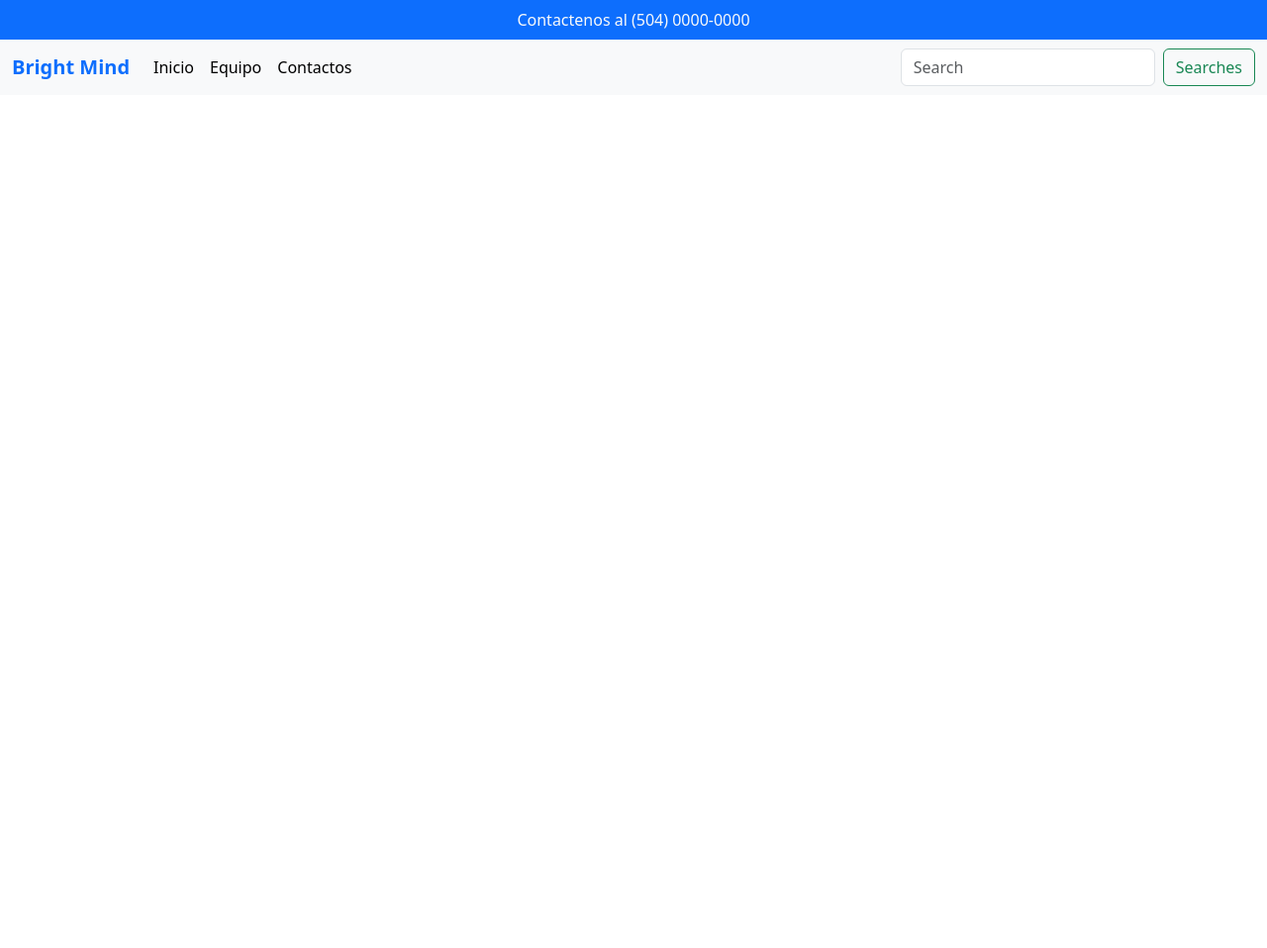
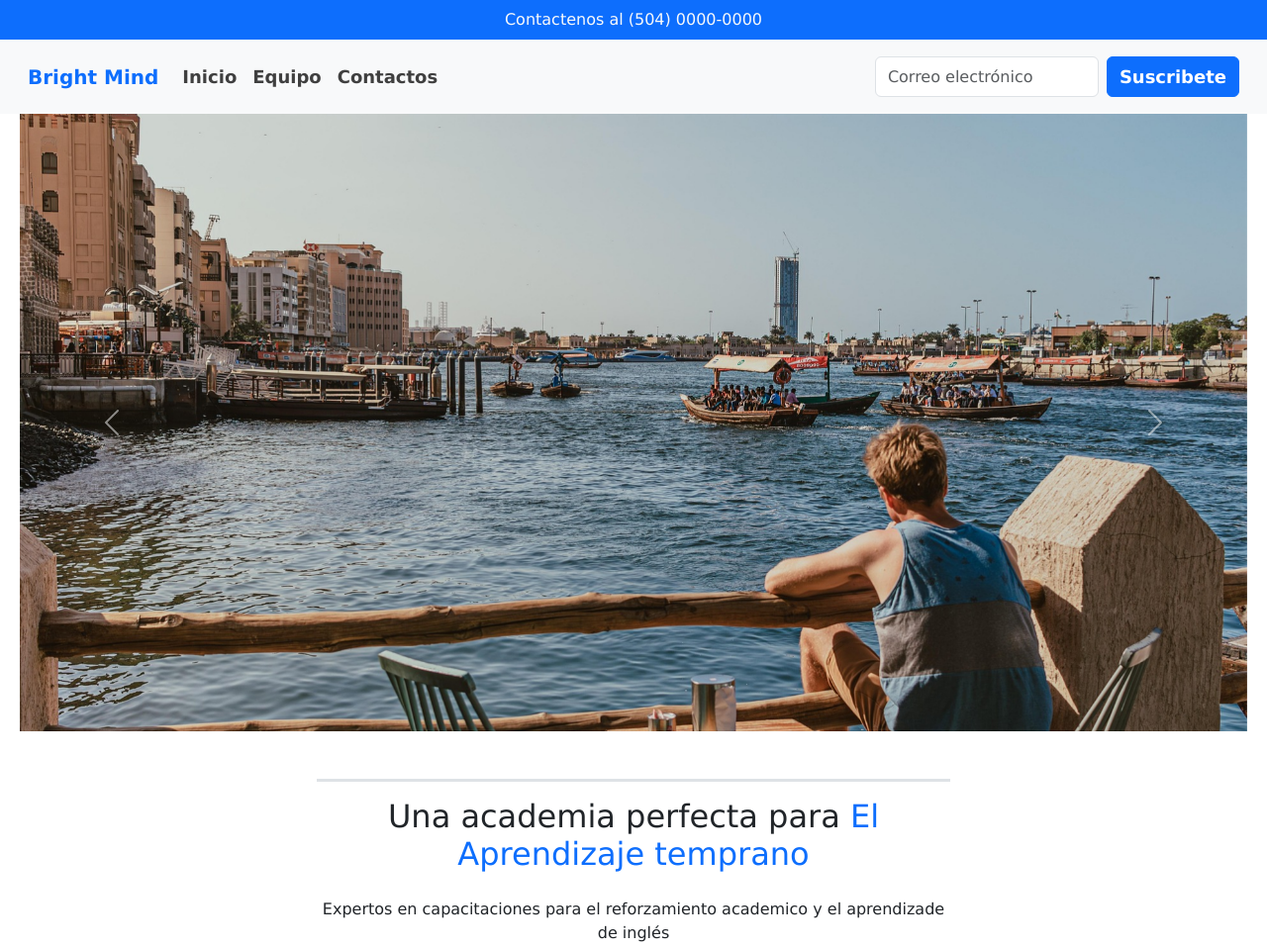
Before and after one commit to Racingsoul28/Bright-Mind-Web, a website: page index.html in a window 1280 px wide. Shown: the whole page at 99% size. Before the commit the page ends 800 px from the top, so only its background shows below. Drawn offline with nearby package versions, Linux system fonts and the light colour scheme.

Commit message:
ediciones al index y creación del css

```diff
--- a/index.html
+++ b/index.html
@@ -5,6 +5,7 @@
     <meta name="viewport" content="width=device-width, initial-scale=1.0" />
     <title>Bright Mind Academy</title>
     <link rel="stylesheet" href="styles.css" />
+    <link rel="stylesheet" href="styleSecondary.css">
   </head>
   <body class="container-fluid p-0 m-0">
     <div class="container-fluid p-0 m-0">
@@ -15,7 +16,7 @@
       <!--CIERRE: Encabezado-->
 
       <!--Barra de navegacion-->
-      <nav class="navbar navbar-expand-lg bg-body-tertiary">
+      <nav class="navbar navbar-expand-lg bg-body-tertiary p-3" id="menu">
         <div class="container-fluid">
           <a class="navbar-brand" href="./index.html">
             <span class="text-primary fs-5 fw-bold">Bright Mind</span>
@@ -61,21 +62,51 @@
                 </a>
               </li>
             </ul>
-            <form class="d-flex" role="search">
+            <form class="d-flex" role="email">
               <input
                 class="form-control me-2"
                 type="search"
-                placeholder="Search"
-                aria-label="Search"
+                placeholder="Correo electr&oacute;nico"
+                aria-label="e-mail"
               />
-              <button class="btn btn-outline-success" type="submit">
-                Searches
+              <button class="btn btn-primary btn-primary-outline-success" type="button">
+                Suscribete
               </button>
             </form>
           </div>
         </div>
       </nav>
       <!--CIERRE: Barra de navegacion-->
+      <!--Slider-->
+      <div id="carouselExample" class="carousel slide">
+        <div class="carousel-inner">
+          <div class="carousel-item active" data-bs-interval="3000">
+            <img src="./src/img/inicio/dubai-creek-9060098_1920.jpg" class="d-block w-100" alt="slide1">
+          </div>
+          <div class="carousel-item" data-bs-interval="3000">
+            <img src="./src/img/inicio/hot-air-balloons-6757939_1920.jpg" class="d-block w-100" alt="slide2">
+          </div>
+          <div class="carousel-item" data-bs-interval="3000">
+            <img src="./src/img/inicio/invalidendom-8596490_1920.jpg" class="d-block w-100" alt="slide3">
+          </div>
+        </div>
+        <button class="carousel-control-prev" type="button" data-bs-target="#carouselExample" data-bs-slide="prev">
+          <span class="carousel-control-prev-icon" aria-hidden="true"></span>
+          <span class="visually-hidden">Previous</span>
+        </button>
+        <button class="carousel-control-next" type="button" data-bs-target="#carouselExample" data-bs-slide="next">
+          <span class="carousel-control-next-icon" aria-hidden="true"></span>
+          <span class="visually-hidden">Next</span>
+        </button>
+      </div>
+      <!--CIERRE: Slider-->
+      <!--Intro-->
+      <section class="w-50 mx-auto text-center pt-5" id="intro">
+        <h1 class="p-3 fs-2 border-top border-3">Una academia perfecta para<span class="text-primary"> El Aprendizaje temprano</span></h1>
+        <p>Expertos en capacitaciones para el reforzamiento academico y el aprendizade de inglés</p>
+      </section>
+      <!--CIERRE: Intro-->
+
     </div>
     <script src="node_modules/bootstrap/dist/js/bootstrap.min.js" />
   </body>
--- a/styleSecondary.css
+++ b/styleSecondary.css
@@ -0,0 +1,38 @@
+/*--General--*/
+body{
+    font-family: Verdana, Geneva, Tahoma, sans-serif;
+    overflow-x: hidden;
+}
+/*--CIERRE: General--*/
+
+/*--Menu--*/
+#menu li > a{
+    font-size: 18px;
+    font-weight: bold;
+    color: #3f3f3f;
+}
+
+#menu form > button{
+    font-size: 18px;
+    font-weight: bold;
+}
+/*--CIERRE: Menu--*/
+
+/*--Slider--*/
+.carousel{
+    margin: 0px 20px;
+}
+.carousel-inner{
+    max-height: 39rem;
+    display: flex;
+    align-items: center;
+}
+/*--Slider--*/
+
+/*--medi querys--*/
+@media (max-width:768px){
+    #intro{
+        width: 90% !important;
+    }
+}
+/*--CIERRE: medi querys--*/
```
Also changed, not shown: src/img/inicio/dubai-creek-9060098_1920.jpg (added), src/img/inicio/hot-air-balloons-6757939_1920.jpg (added), src/img/inicio/invalidendom-8596490_1920.jpg (added).
